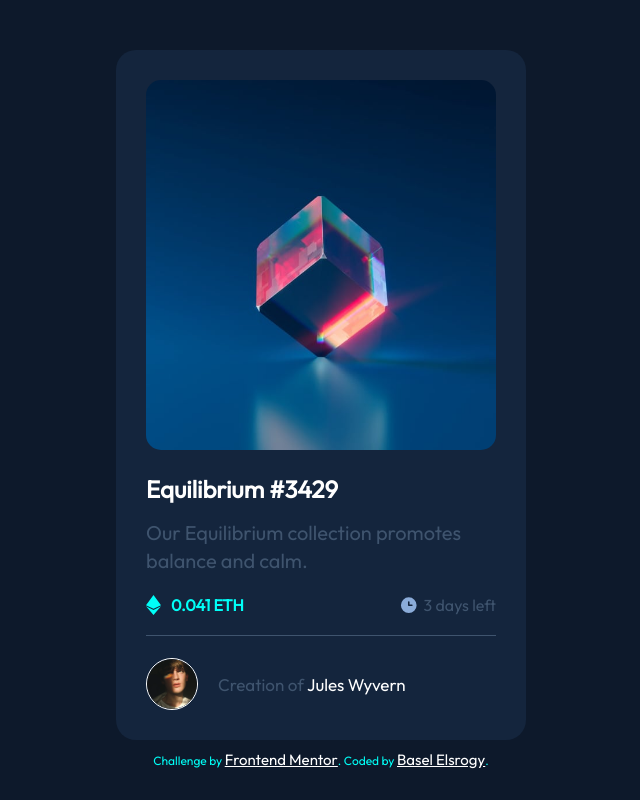
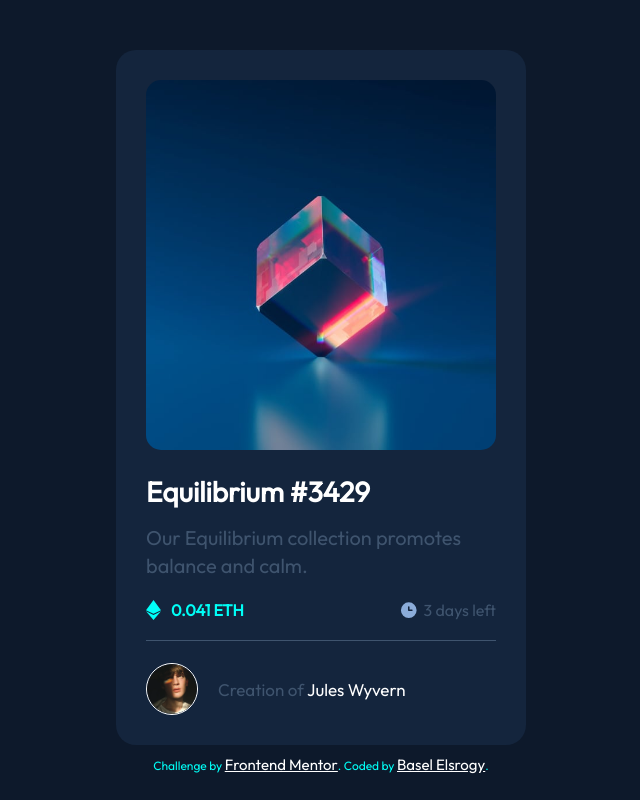
Before and after one commit to baselelsrogy/NFT-preview-card-component, a plain HTML site: page index.html in a window 1280 px wide. Shown: the whole page, without its empty margins (319-959 px from the left). Drawn offline with Linux system fonts and the light colour scheme.

Commit message:
solve issue change h2 to h1

```diff
--- a/index.html
+++ b/index.html
@@ -16,7 +16,7 @@
             </header>
 
             <section class="mid-card">
-                <h2 class="title-card">Equilibrium #3429</h2>
+                <h1 class="title-card">Equilibrium #3429</h1>
                 <p class="description">Our Equilibrium collection promotes balance and calm.</p>
             </section>
 
--- a/style.css
+++ b/style.css
@@ -79,6 +79,7 @@ body {
 }
 
 .title-card {
+    font-size: 28px;
     display: inline-block;
     color: var(--white-color);
     margin-bottom: 15px;
```
